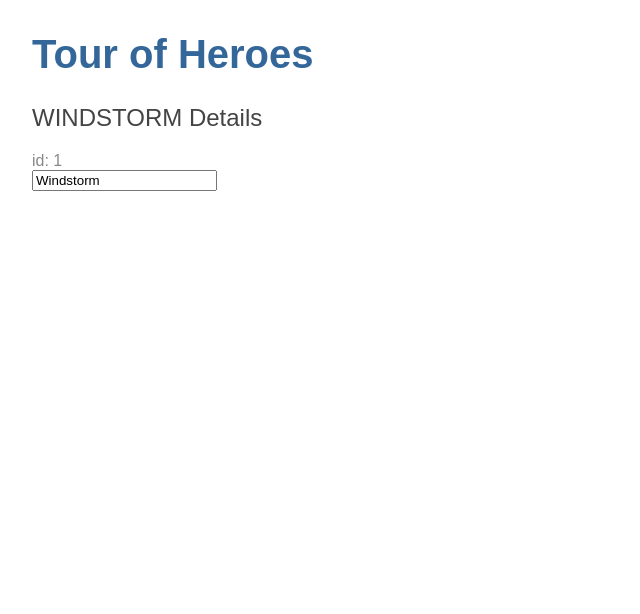
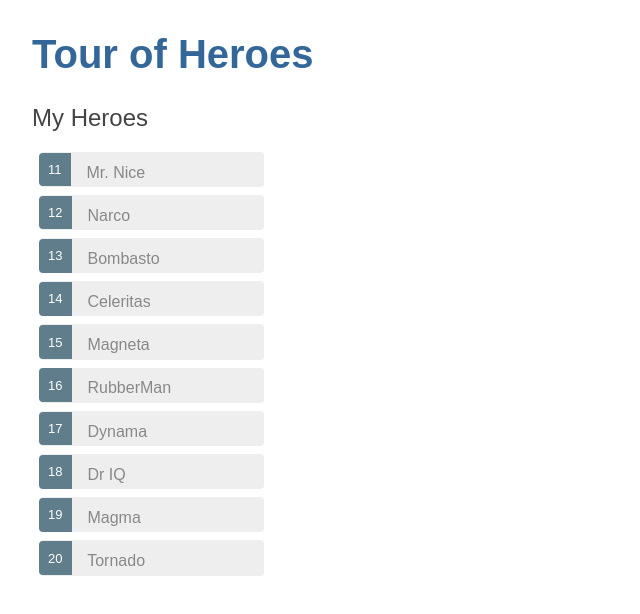
Before and after one commit to dolimoon6000/angular-tour-of-heroes, an Angular app: page / in a window 1280 px wide. Shown: the top 614 px of the page, without its empty margins (0-640 px from the left). Built offline with nearby package versions, Linux system fonts and the light colour scheme.

Commit message:
Displaying a list
Tour of Heroes app displays a list of heroes in a Master/Detail view
user can select a hero and see that hero's details
Use *ngFor to display a list
Use *ngIf to conditionally include or exclude a block of HTML
Toggle a CSS style class with a class binding

```diff
--- a/src/app/heroes/heroes.component.css
+++ b/src/app/heroes/heroes.component.css
@@ -0,0 +1,48 @@
+/* HeroesComponent's private CSS styles */
+.selected {
+  background-color: #CFD8DC !important;
+  color: white;
+}
+.heroes {
+  margin: 0 0 2em 0;
+  list-style-type: none;
+  padding: 0;
+  width: 15em;
+}
+.heroes li {
+  cursor: pointer;
+  position: relative;
+  left: 0;
+  background-color: #EEE;
+  margin: .5em;
+  padding: .3em 0;
+  height: 1.6em;
+  border-radius: 4px;
+}
+.heroes li.selected:hover {
+  background-color: #BBD8DC !important;
+  color: white;
+}
+.heroes li:hover {
+  color: #607D8B;
+  background-color: #DDD;
+  left: .1em;
+}
+.heroes .text {
+  position: relative;
+  top: -3px;
+}
+.heroes .badge {
+  display: inline-block;
+  font-size: small;
+  color: white;
+  padding: 0.8em 0.7em 0 0.7em;
+  background-color: #607D8B;
+  line-height: 1em;
+  position: relative;
+  left: -1px;
+  top: -4px;
+  height: 1.8em;
+  margin-right: .8em;
+  border-radius: 4px 0 0 4px;
+}
--- a/src/app/heroes/heroes.component.html
+++ b/src/app/heroes/heroes.component.html
@@ -1,7 +1,15 @@
-<h2>{{hero.name | uppercase}} Details</h2>
-<div><span>id: </span>{{hero.id}}</div>
-<div>
-  <label>
-    <input [(ngModel)]="hero.name" placeholder="name">
-  </label>
+<h2>My Heroes</h2>
+<ul class="heroes">
+  <li *ngFor="let hero of heroes" (click)="onSelect(hero)" [class.selected]="hero === selectedHero">
+    <span class="badge">{{hero.id}}</span> {{hero.name}}
+  </li>
+</ul>
+<div *ngIf="selectedHero">
+    <h2>{{selectedHero.name | uppercase}} Details</h2>
+    <div><span>id: </span>{{selectedHero.id}}</div>
+    <div>
+      <label>
+        <input [(ngModel)]="selectedHero.name" placeholder="name">
+      </label>
+    </div>
 </div>
--- a/src/app/heroes/heroes.component.ts
+++ b/src/app/heroes/heroes.component.ts
@@ -1,5 +1,6 @@
 import { Component, OnInit } from '@angular/core';
 import { Hero } from '../hero';
+import { HEROES } from '../mock-heroes';
 
 @Component({
   selector: 'app-heroes',
@@ -7,10 +8,11 @@
   styleUrls: ['./heroes.component.css']
 })
 export class HeroesComponent implements OnInit {
-  hero: Hero = {
-    id: 1,
-    name: 'Windstorm'
-  };
+  heroes = HEROES;
+  selectedHero: Hero;
+  onSelect(hero: Hero): void {
+    this.selectedHero = hero;
+  }
 
   constructor() { }
 
--- /dev/null
+++ b/src/app/mock-heroes.ts
@@ -0,0 +1,14 @@
+import { Hero } from './hero';
+
+export const HEROES: Hero[] = [
+  { id: 11, name: 'Mr. Nice' },
+  { id: 12, name: 'Narco' },
+  { id: 13, name: 'Bombasto' },
+  { id: 14, name: 'Celeritas' },
+  { id: 15, name: 'Magneta' },
+  { id: 16, name: 'RubberMan' },
+  { id: 17, name: 'Dynama' },
+  { id: 18, name: 'Dr IQ' },
+  { id: 19, name: 'Magma' },
+  { id: 20, name: 'Tornado' }
+];
```
